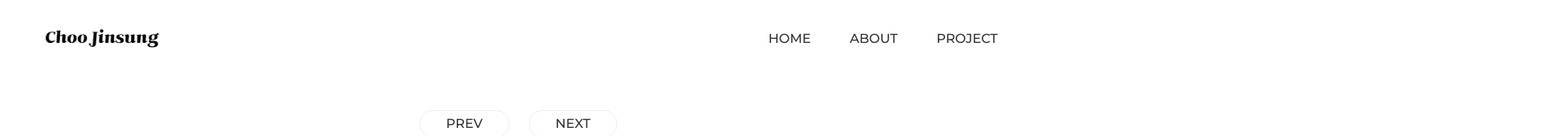
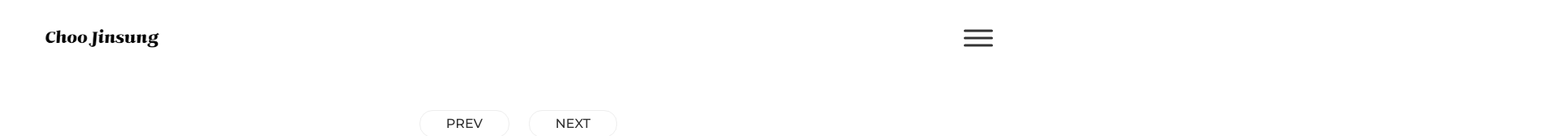
Before and after one commit to jinsungchoo/portfolio, a plain HTML site: page project01.html in a window 1280 px wide. Shown: the top 168 px of the page at 81% size, 1920 px wide, since content can reach past the window. Drawn offline with nearby package versions, Linux system fonts and the light colour scheme; some packages are replaced by stand-ins of ours; a script that the page names is missing; a web font is replaced by a local one.

Commit message:
Update project01.html

```diff
--- a/project01.html
+++ b/project01.html
@@ -13,6 +13,7 @@
 
     <link rel="stylesheet" href="CSS/general.css" />
     <link rel="stylesheet" href="CSS/style_project.css" />
+    <link rel="stylesheet" href="CSS/queries.css" />
 
     <script
       type="module"
```
